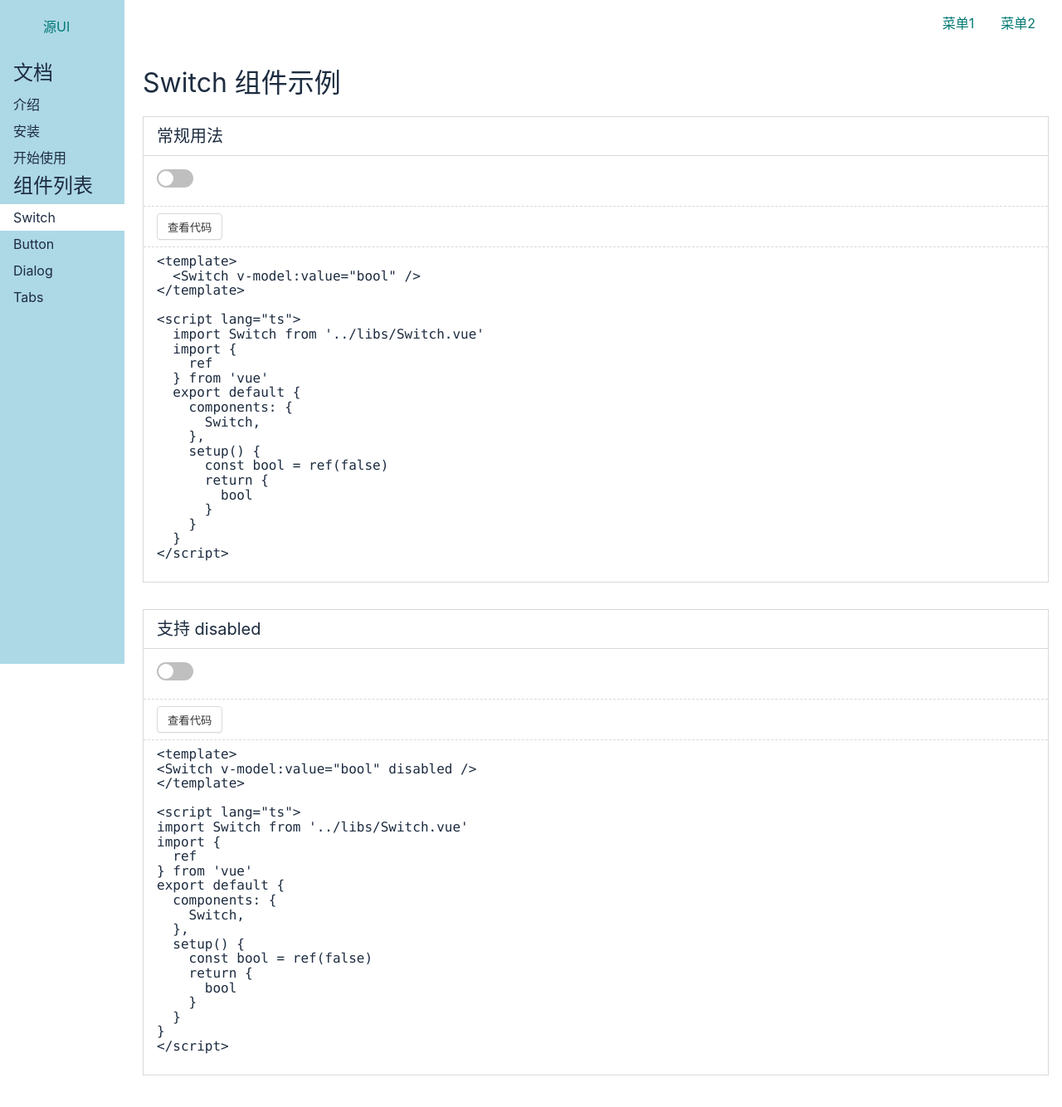
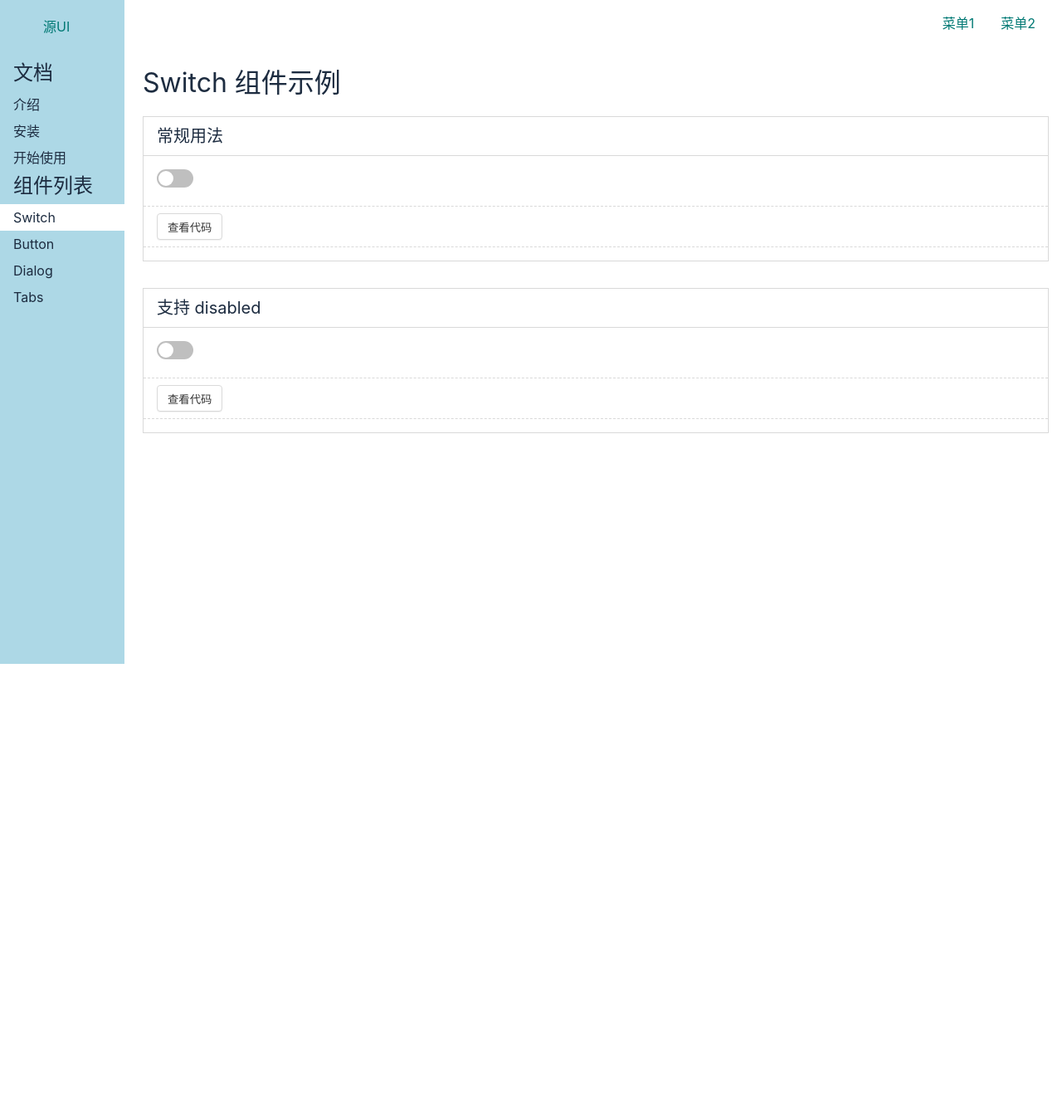
Before and after one commit to Wind2Song/Vue-lunzi-demo, a Vue app: page /#/doc/switch in a window 1280 px wide. Shown: the top 1334 px of the page at 83% size. After the commit the page ends 800 px from the top, so only its background shows below. Built offline with nearby package versions, Linux system fonts and the light colour scheme.

Commit message:
添加demo标签后报错

```diff
--- a/src/components/Switch2.demo.vue
+++ /dev/null
@@ -1,21 +0,0 @@
-<template>
-<Switch v-model:value="bool" disabled />
-</template>
-
-<script lang="ts">
-import Switch from '../libs/Switch.vue'
-import {
-  ref
-} from 'vue'
-export default {
-  components: {
-    Switch,
-  },
-  setup() {
-    const bool = ref(false)
-    return {
-      bool
-    }
-  }
-}
-</script>
--- a/src/components/SwitchDemo.vue
+++ b/src/components/SwitchDemo.vue
@@ -10,29 +10,7 @@
       <Button>查看代码</Button>
     </div>
     <div class="demo-code">
-      <pre>
-&lt;template&gt;
-  &lt;Switch v-model:value="bool" /&gt;
-&lt;/template&gt;
-
-&lt;script lang="ts"&gt;
-  import Switch from '../libs/Switch.vue'
-  import {
-    ref
-  } from 'vue'
-  export default {
-    components: {
-      Switch,
-    },
-    setup() {
-      const bool = ref(false)
-      return {
-        bool
-      }
-    }
-  }
-&lt;/script&gt;
-      </pre>
+      <pre>{{Switch1Demo.__sourceCode}}</pre>
     </div>
   </div>
   <div class="demo">
@@ -45,29 +23,7 @@
     </div>
 
     <div class="demo-code">
-      <pre id="htmlCode">
-&lt;template&gt;
-&lt;Switch v-model:value="bool" disabled /&gt;
-&lt;/template&gt;
-
-&lt;script lang="ts"&gt;
-import Switch from '../libs/Switch.vue'
-import {
-  ref
-} from 'vue'
-export default {
-  components: {
-    Switch,
-  },
-  setup() {
-    const bool = ref(false)
-    return {
-      bool
-    }
-  }
-}
-&lt;/script&gt;
-      </pre>
+      <pre>{{Switch2Demo.__sourceCode}}</pre>
     </div>
   </div>
 </div>
@@ -75,29 +31,23 @@ export default {
 <script lang="ts">
 import Switch from '../libs/Switch.vue'
 import Button from '../libs/Button.vue'
-import Switch1Demo from './Switch1.demo.vue'
-import Switch2Demo from './Switch2.demo.vue'
-import Letter from '../texts/Switch.txt'
+import Switch1Demo from '../libs/Switch1.demo.vue'
+import Switch2Demo from '../libs/Switch2.demo.vue'
+console.log(Switch1Demo.__sourceCode)
 import {ref} from 'vue'
-import 'prismjs'
-const Prism = (window as any).Prism
+// import 'prismjs'
+// const Prism = (window as any).Prism
 console.log(Switch1Demo)
 export default{
-  data: function () {
-      return {
-        letter: Letter
-      }
-  },
     components: {
         Switch,
         Button,
         Switch1Demo,
         Switch2Demo
-
     },
     setup(){
         const bool = ref(false)
-        return {bool,Prism}
+        return {bool,Switch1Demo,Switch2Demo}
     }
 }
 </script>
--- /dev/null
+++ b/src/libs/Switch1.demo.vue
@@ -0,0 +1,22 @@
+<demo>
+常规用法
+</demo>
+<template>
+<Switch v-model:value="bool" />
+</template>
+
+<script lang="ts" type="module">
+import Switch from './Switch.vue'
+import {
+  ref
+} from 'vue'
+export default{
+  components: {
+    Switch,
+  },
+  setup(){
+    const bool = ref(false);
+    return {bool}
+  }
+}
+</script>
--- a/src/components/Switch1.demo.vue
+++ b/src/libs/Switch2.demo.vue
@@ -1,9 +1,9 @@
 <template>
-<Switch v-model:value="bool" />
+<Switch v-model:value="bool" disabled />
 </template>
 
 <script lang="ts">
-import Switch from '../libs/Switch.vue'
+import Switch from './Switch.vue'
 import {
   ref
 } from 'vue'
--- a/tsconfig.json
+++ b/tsconfig.json
@@ -8,5 +8,5 @@
   },
   "include": [
     "**/*.ts"
-, "src/plugins/md.ts"  ]
+, "src/plugins/md.ts", "src/vite.config.js"  ]
 }
```
Also changed, not shown: src/vite.config.js (added, +21 -0 lines), src/vite.config.ts (deleted, +0 -22 lines).
